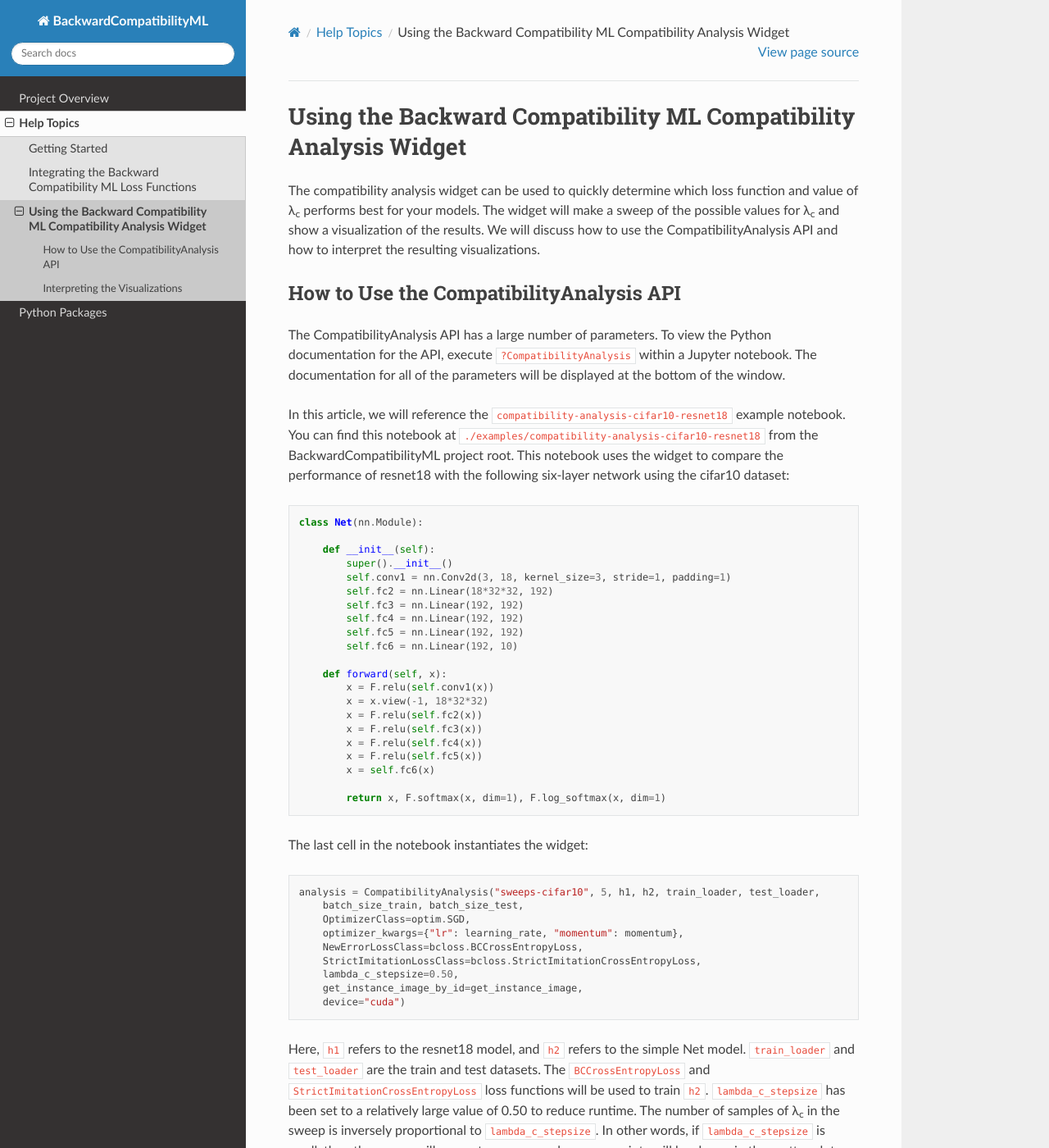
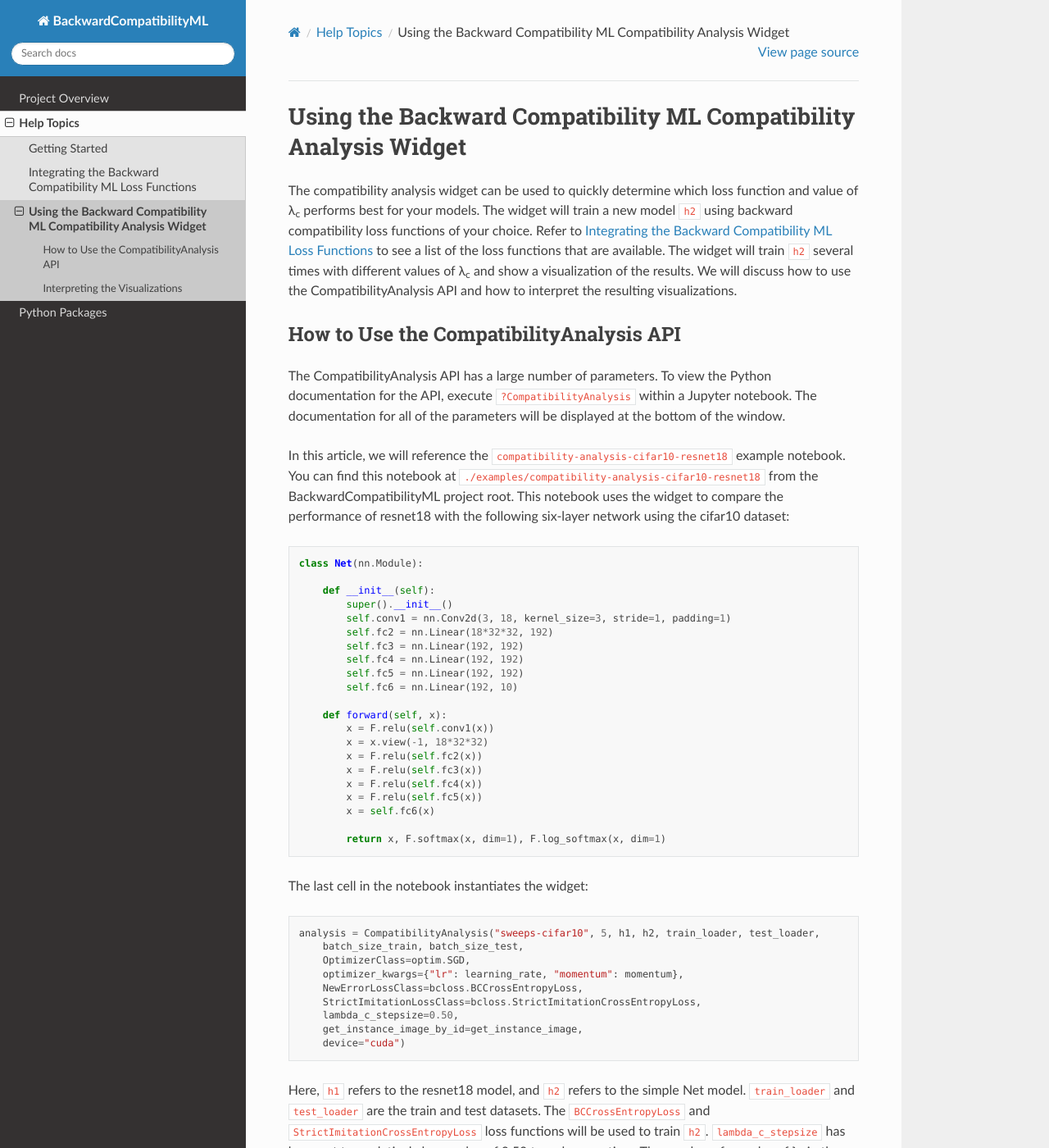
Before and after one commit to microsoft/BackwardCompatibilityML, a Sphinx documentation site: the page built from docs/backwardcompatibilityml/topics/using_the_compatibility_analysis_widget.rst, in a window 1280 px wide and 1400 px high. Shown: the whole window at 82% size. Built offline with Sphinx 7.4.7 and the Read the Docs theme 2.0.0, drawn with Linux system fonts in a browser that asks for light colours; some of the changed text lies outside the part shown.

Commit message:
Add some additional info about how the widget works

```diff
--- a/docs/backwardcompatibilityml/topics/using_the_compatibility_analysis_widget.rst
+++ b/docs/backwardcompatibilityml/topics/using_the_compatibility_analysis_widget.rst
@@ -5,7 +5,10 @@ Using the Backward Compatibility ML Compatibility Analysis Widget
 
 The compatibility analysis widget can be used to quickly determine which loss
 function and value of |lambda|:sub:`c` performs best for your models. The widget will
-make a sweep of the possible values for |lambda|:sub:`c` and show a visualization of the
+train a new model ``h2`` using backward compatibility loss functions of your choice.
+Refer to :ref:`Integrating the Backward Compatibility ML Loss Functions <integrating_loss_functions>` to see a list of the
+loss functions that are available. The widget will train ``h2`` several times with
+different values of |lambda|:sub:`c` and show a visualization of the
 results. We will discuss how to use the CompatibilityAnalysis API and how to interpret
 the resulting visualizations.
 
@@ -60,7 +63,8 @@ and ``StrictImitationCrossEntropyLoss`` loss functions will be used to train ``h
 ``lambda_c_stepsize`` has been set to a relatively large value of 0.50 to reduce runtime.
 The number of samples of |lambda|:sub:`c` in the sweep is inversely proportional to ``lambda_c_stepsize``.
 In other words, if ``lambda_c_stepsize`` is small, then the sweep will compute many samples,
-many points will be shown in the scatter plot, and the sweep will take longer to finish.
+many points will be shown in the scatter plot, and the sweep will take longer to finish. Finally,
+the device has been set to ``cuda``. It should be set to ``cpu`` if you do not have a GPU in your machine.
 
 Interpreting the Visualizations
 -------------------------------
```
